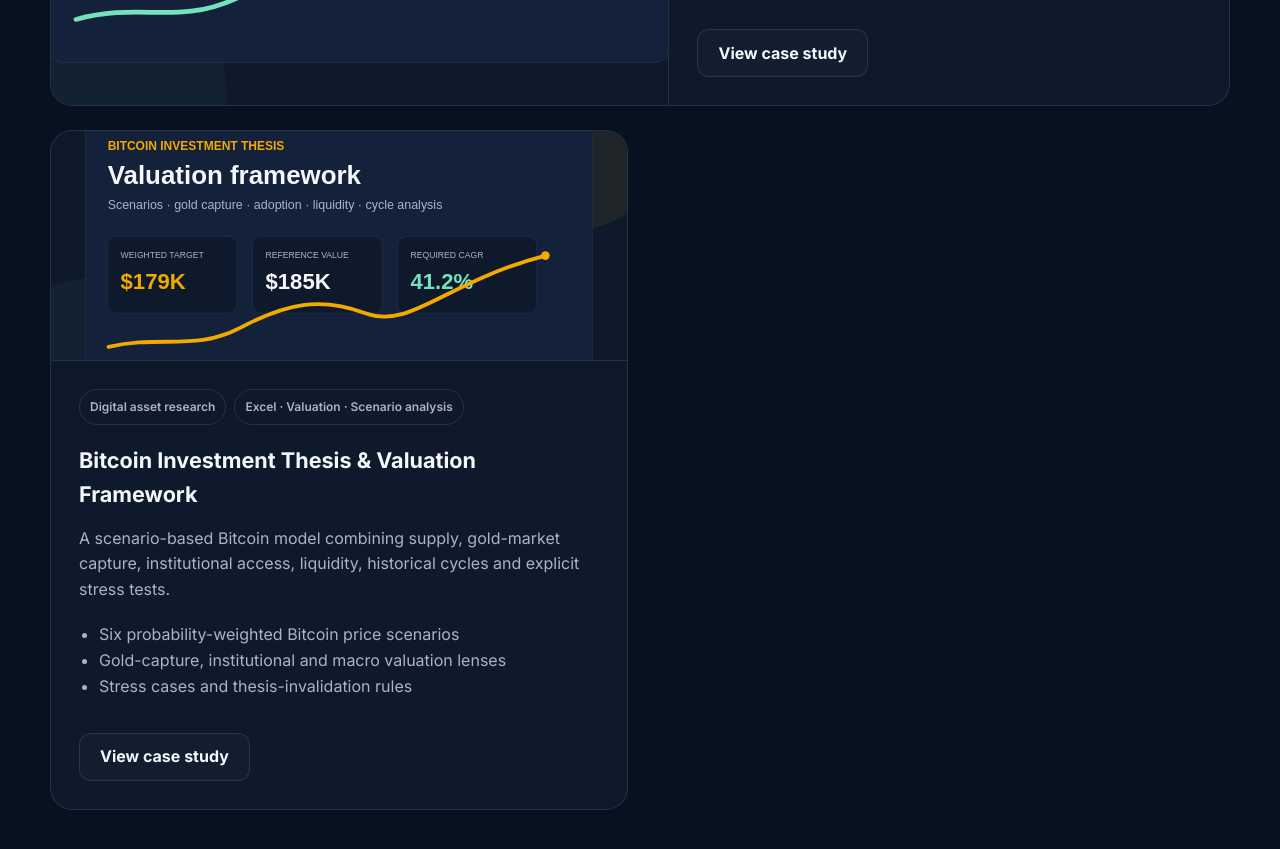
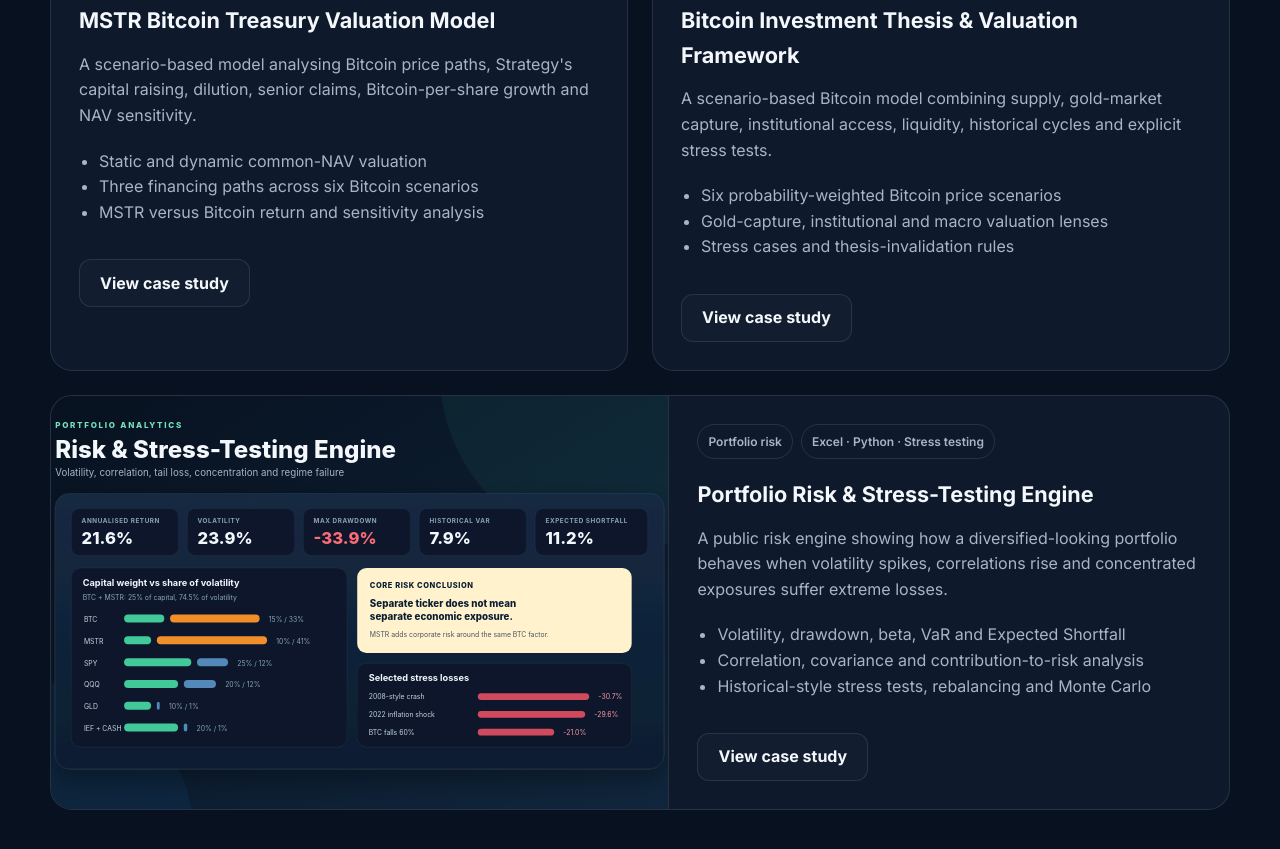
Before and after one commit to thomasrbuilds/thomasrbuilds.github.io, a plain HTML site: page index.html in a window 1280 px wide. Shown: the part 2461-3310 px from the top of the page. Drawn offline with Linux system fonts and the light colour scheme.

Commit message:
Add portfolio risk and stress-testing project

```diff
--- a/index.html
+++ b/index.html
@@ -6,7 +6,7 @@
 
   <meta
     name="description"
-    content="Thomas Rule — finance student building practical systems across trading research, financial analytics and automation."
+    content="Thomas Rule — finance student building practical systems across trading research, portfolio risk, financial analytics and automation."
   >
 
   <title>Thomas Rule | Finance, Trading Research & Automation</title>
@@ -214,7 +214,7 @@
             </div>
           </article>
 
-          <article class="project-card featured">
+          <article class="project-card">
             <img
               src="mstr-model.svg"
               alt="MSTR Bitcoin treasury valuation model preview"
@@ -287,6 +287,47 @@
                 <a
                   class="button button-secondary"
                   href="https://github.com/thomasrbuilds/bitcoin-investment-thesis-model"
+                  target="_blank"
+                  rel="noreferrer"
+                >
+                  View case study
+                </a>
+              </div>
+            </div>
+          </article>
+
+          <article class="project-card featured">
+            <img
+              src="portfolio-risk.svg"
+              alt="Portfolio risk and stress-testing engine preview"
+            >
+
+            <div class="project-content">
+              <div class="project-meta">
+                <span>Portfolio risk</span>
+                <span>Excel · Python · Stress testing</span>
+              </div>
+
+              <h3>
+                Portfolio Risk &amp; Stress-Testing Engine
+              </h3>
+
+              <p>
+                A public risk engine showing how a diversified-looking
+                portfolio behaves when volatility spikes, correlations rise
+                and concentrated exposures suffer extreme losses.
+              </p>
+
+              <ul>
+                <li>Volatility, drawdown, beta, VaR and Expected Shortfall</li>
+                <li>Correlation, covariance and contribution-to-risk analysis</li>
+                <li>Historical-style stress tests, rebalancing and Monte Carlo</li>
+              </ul>
+
+              <div class="hero-actions">
+                <a
+                  class="button button-secondary"
+                  href="https://github.com/thomasrbuilds/portfolio-risk-stress-testing-engine"
                   target="_blank"
                   rel="noreferrer"
                 >
```
Also changed, not shown: portfolio-risk.svg (added).
